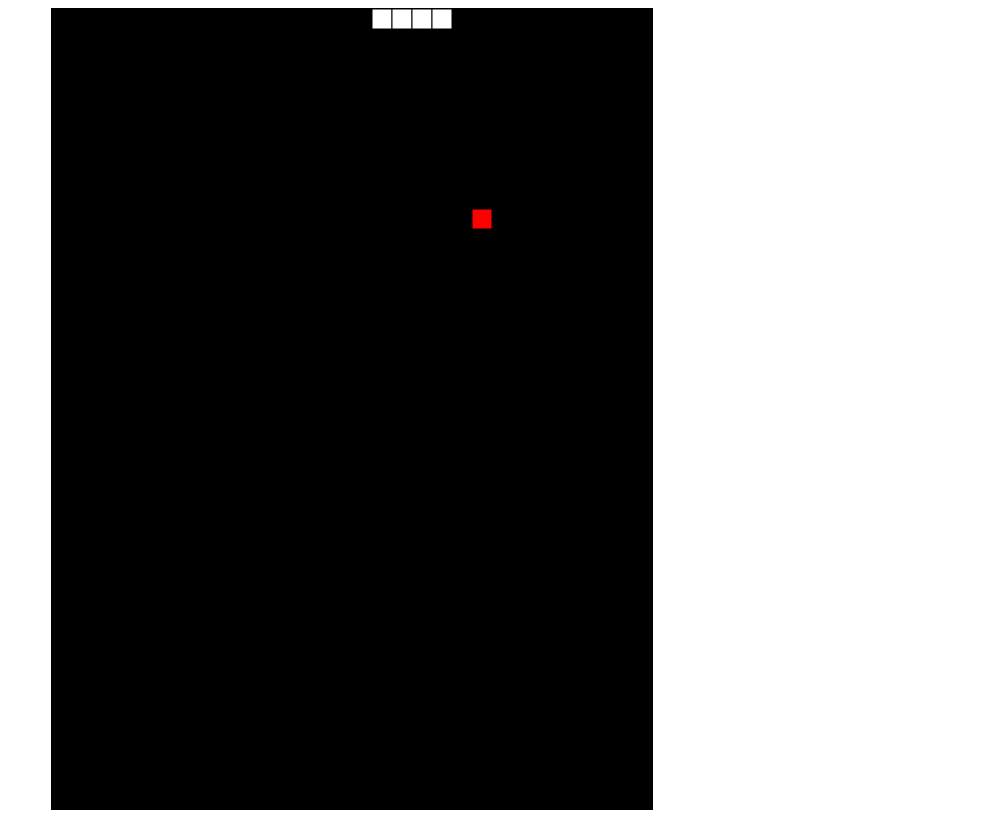
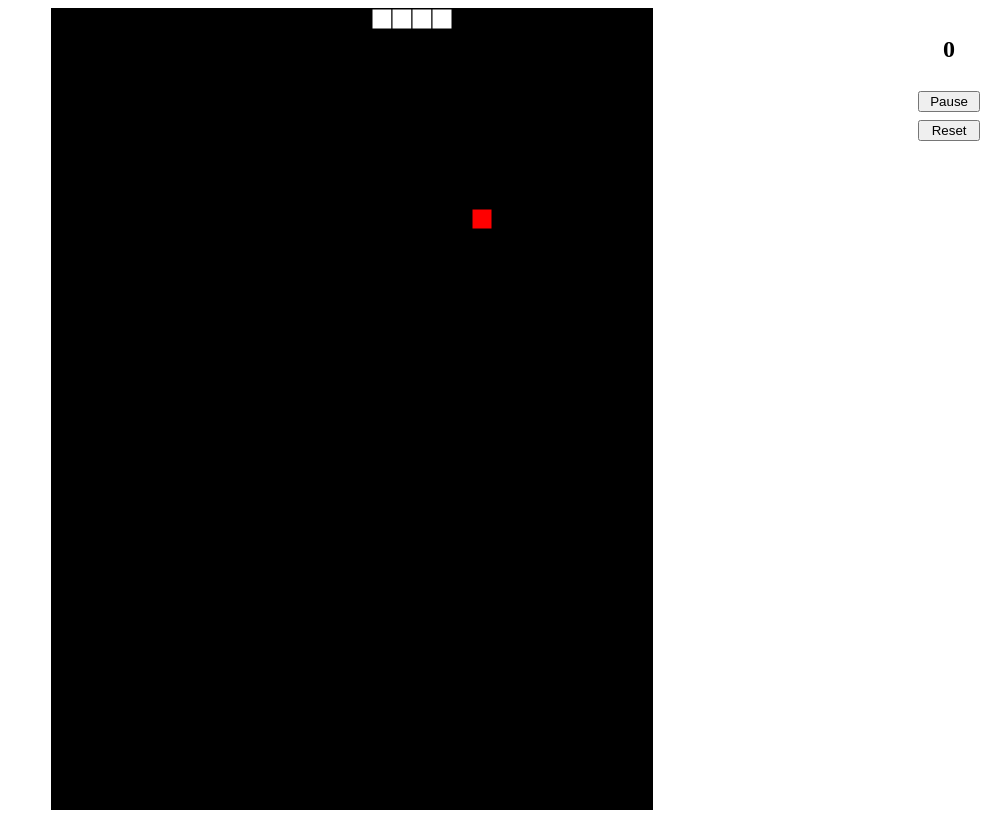
Before and after one commit to Gagih3/snake, a plain HTML site: page index.html in a window 1280 px wide. Shown: the whole page, without its empty margins (288-1280 px from the left). Drawn offline with Linux system fonts and the light colour scheme.

Commit message:
feat: Добавлен минимальный интерфейс

```diff
--- a/index.html
+++ b/index.html
@@ -9,10 +9,54 @@
 </head>
 <style>
     canvas { border: 1px solid black; }
+    .position-absolute {
+        position: absolute;
+    }
+    .position-relative {
+        position: relative;
+    }
+    .d-flex {
+        display: flex;
+    }
+    .flex-column {
+        flex-direction: column;
+    }
+    .justify-center {
+        justify-content: center;
+    }
+    .align-center {
+        align-items: center;
+    }
+    .align-start {
+        align-items: flex-start;
+    }
+    .h-100 {
+        height: 100%;
+    }
+    .w-100 {
+        width: 100%;
+    }
+    .p-1{
+        padding: 0.25rem;
+    }
+    .m-1 {
+        margin: 0.25rem;
+    }
+    .text-center {
+        text-align: center;
+    }
+    .right-0 {
+        right: 0px;
+    }
 </style>
 <body>
-    <div style="height: 100%; display: flex; justify-content: center; align-items: center;">
+    <div class="h-100 d-flex justify-center align-start position-relative">
         <canvas id="canvas" width="600" height="800"></canvas>
+        <div id="controls" class="d-flex flex-column align-center p-1 position-absolute right-0">
+            <h2 class="p-1 w-100 text-center" id="score">0</h2>
+            <button id="pause" class="m-1 w-100">Pause</button>
+            <button id="reset" class="m-1 w-100">Reset</button>
+        </div>
     </div>
 <script src="main.js" type="text/javascript"></script>
 </body>
--- a/main.js
+++ b/main.js
@@ -1,6 +1,11 @@
 class Game {
-    constructor(canvas) {
-        this.factory = new Factory(new Rect(20, 20))
+    constructor({ canvas, pauseBtn, resetBtn, scoreWindow }) {
+        this.factory = new RectFactory(new Rect(20, 20));
+        this.scoreWindow = scoreWindow;
+        this.gameControlButtons = {
+            pauseBtn,
+            resetBtn
+        };
         this.state = false;
         this.velocity = 0.3;
         this.stack = [];
@@ -9,14 +14,24 @@ class Game {
         this.snake = null;
         this.clearCanvas();
         this.listenKeyboard();
+        this.listenControls();
+    }
+    get score() {
+        return parseInt(this.scoreWindow.textContent);
+    }
+    set score(value) {
+        this.scoreWindow.textContent = value;
     }
     start() {
+        if (!this.state) {
+            this.score = 0;
             this.clearCanvas();
             this.snake = new Snake(this);
             this.velocity = 0.3;
             this.state = true;
             this.spawnApple();
             this._tick();
+        }
     }
     spawnApple() {
         var x = Math.floor(Math.random() * (600 / 20)) * 20;
@@ -56,7 +71,11 @@ class Game {
         }
     }
     pause() {
+        if (this.state) {
             this.state = false;
+        } else {
+            this.play();
+        }
     }
     play() {
         this.state = true;
@@ -95,6 +114,12 @@ class Game {
             }
         });
     }
+    listenControls() {
+        Object.entries(this.gameControlButtons).forEach(([k, v]) => {
+            var func = this[k.substring(0, k.length - 3)];
+            v.addEventListener("click", func.bind(this));
+        });
+    }
 }
 class Rect {
     constructor(width = 10, height, x = 0, y = 0) {
@@ -117,7 +142,7 @@ class Rect {
         return (this.x == rect.x) && (this.y == rect.y)
     }
 }
-class Factory {
+class RectFactory {
     constructor(rect) {
         this.init = rect;
     }
@@ -172,6 +197,7 @@ class Snake {
     }
     collisions() {
         if (this.head.intersecting(this.game.apple)) {
+            this.game.score++;
             this.grow();
             this.game.spawnApple();
         }
@@ -204,5 +230,10 @@ class Snake {
     }
 }
 
-const game = new Game(document.getElementById("canvas"));
+const game = new Game({
+    canvas: document.getElementById("canvas"),
+    pauseBtn: document.getElementById("pause"),
+    resetBtn: document.getElementById("reset"),
+    scoreWindow: document.getElementById("score"),
+});
 game.start()
```
Lines whose indentation alone changed are shown as unchanged.
